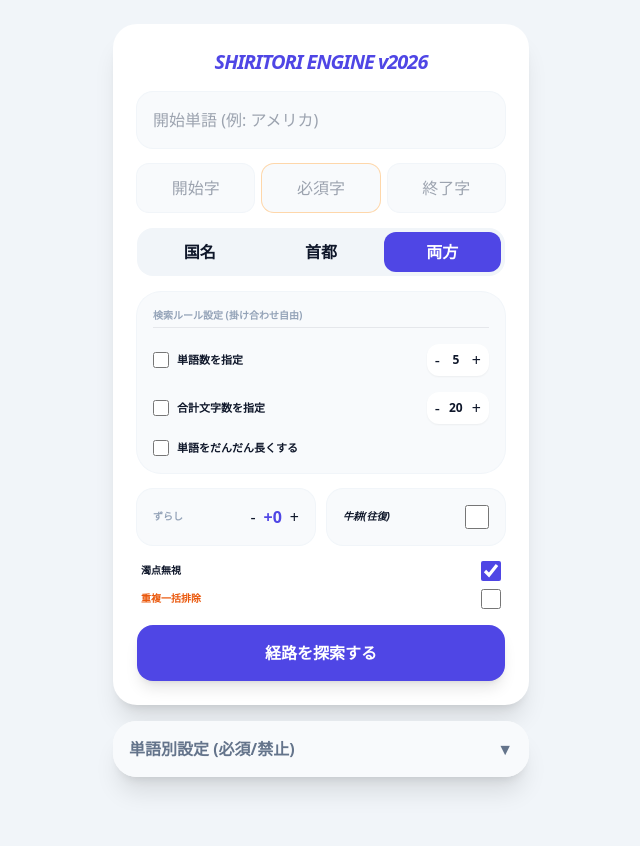
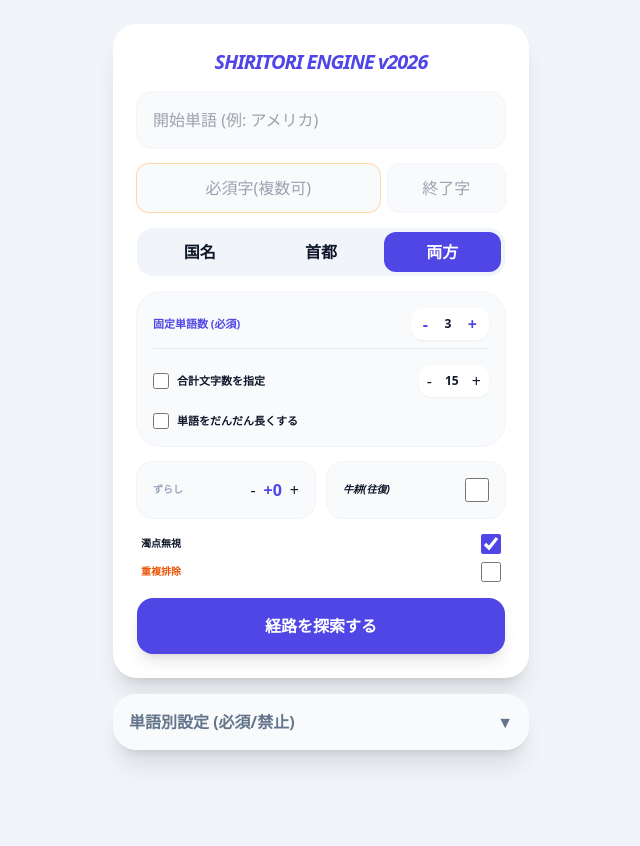
Before and after one commit to xjrstjrwvg-commits/pyongyang-, a Flask app: page / in a window 1280 px wide. Shown: the top 846 px of the page, without its empty margins (319-959 px from the left). After the commit the page ends 765 px from the top, so only its background shows below. Run offline with Flask 3, Linux system fonts and the light colour scheme; some libraries are stand-ins or nearby versions.

Commit message:
index.html

```diff
--- a/templates/index.html
+++ b/templates/index.html
@@ -2,14 +2,14 @@
 <html lang="ja">
 <head>
     <meta charset="UTF-8">
-    <meta name="viewport" content="width=device-width, initial-scale=1.0, maximum-scale=1.0, user-scalable=no">
+    <meta name="viewport" content="width=device-width, initial-scale=1.0, maximum-scale=1.0, user-scalable=no text-align: center">
     <title>極・しりとり v2026</title>
     <script src="https://cdn.tailwindcss.com"></script>
     <style>
         input, select, button { font-size: 16px !important; }
         .tab-active { background-color: #4f46e5; color: white; }
-        .word-must { background-color: #3b82f6 !important; color: white !important; border-color: #2563eb !important; }
-        .word-ban { background-color: #ef4444 !important; color: white !important; text-decoration: line-through; border-color: #dc2626 !important; }
+        .word-must { background-color: #3b82f6 !important; color: white !important; }
+        .word-ban { background-color: #ef4444 !important; color: white !important; text-decoration: line-through; }
     </style>
 </head>
 <body class="bg-slate-100 text-slate-900 pb-20 font-sans">
@@ -20,8 +20,8 @@
             <input id="sw" oninput="toK(this)" placeholder="開始単語 (例: アメリカ)" class="w-full p-4 bg-slate-50 rounded-2xl ring-1 ring-slate-100 outline-none">
 
             <div class="grid grid-cols-3 gap-2">
-                <input id="sc" oninput="toK(this)" placeholder="開始字" class="p-3 bg-slate-50 rounded-xl text-center outline-none ring-1 ring-slate-100">
-                <input id="mc" oninput="toK(this)" placeholder="必須字" class="p-3 bg-slate-50 rounded-xl text-center outline-none ring-1 ring-orange-200">
+                <input id="sc" oninput="toK(this)" placeholder="開始字" class="hidden p-3 bg-slate-50 rounded-xl text-center outline-none ring-1 ring-slate-100">
+                <input id="mc" oninput="toK(this)" placeholder="必須字(複数可)" class="col-span-2 p-3 bg-slate-50 rounded-xl text-center outline-none ring-1 ring-orange-200">
                 <input id="ec" oninput="toK(this)" placeholder="終了字" class="p-3 bg-slate-50 rounded-xl text-center outline-none ring-1 ring-slate-100">
             </div>
 
@@ -31,20 +31,23 @@
                 <button onclick="setCat('both')" id="cat-both" class="cat-btn tab-active text-[10px] font-bold py-2 rounded-xl">両方</button>
             </div>
 
-            <!-- 独立ルール設定 -->
+            <!-- 固定単語数 & 独立ルール -->
             <div class="bg-slate-50 p-4 rounded-3xl ring-1 ring-slate-100 space-y-4 text-left">
-                <p class="text-[10px] font-black text-slate-400 border-b pb-1">検索ルール設定 (掛け合わせ自由)</p>
-                <div class="flex items-center justify-between">
-                    <label class="flex items-center gap-2 cursor-pointer"><input type="checkbox" id="useFixedLen" class="w-4 h-4 accent-indigo-600"><span class="text-[11px] font-bold">単語数を指定</span></label>
-                    <div class="flex items-center gap-2 bg-white px-2 py-1 rounded-xl shadow-sm"><button onclick="adjV('fixedLenVal', -1)">-</button><span id="fixedLenVal" class="font-black text-xs w-4 text-center">5</span><button onclick="adjV('fixedLenVal', 1)">+</button></div>
+                <div class="flex items-center justify-between border-b pb-2">
+                    <span class="text-[11px] font-black text-indigo-600">固定単語数 (必須)</span>
+                    <div class="flex items-center gap-2 bg-white px-2 py-1 rounded-xl shadow-sm">
+                        <button onclick="adjV('fixedLenVal', -1)" class="font-bold text-indigo-600 px-1">-</button>
+                        <span id="fixedLenVal" class="font-black text-xs w-4 text-center">3</span>
+                        <button onclick="adjV('fixedLenVal', 1)" class="font-bold text-indigo-600 px-1">+</button>
+                    </div>
                 </div>
+
                 <div class="flex items-center justify-between">
                     <label class="flex items-center gap-2 cursor-pointer"><input type="checkbox" id="useTotalChars" class="w-4 h-4 accent-indigo-600"><span class="text-[11px] font-bold">合計文字数を指定</span></label>
-                    <div class="flex items-center gap-2 bg-white px-2 py-1 rounded-xl shadow-sm"><button onclick="adjV('totalCharsVal', -1)">-</button><span id="totalCharsVal" class="font-black text-xs w-4 text-center">20</span><button onclick="adjV('totalCharsVal', 1)">+</button></div>
+                    <div class="flex items-center gap-2 bg-white px-2 py-1 rounded-xl shadow-sm"><button onclick="adjV('totalCharsVal', -1)">-</button><span id="totalCharsVal" class="font-black text-xs w-6 text-center">15</span><button onclick="adjV('totalCharsVal', 1)">+</button></div>
                 </div>
-                <label class="flex items-center justify-between cursor-pointer">
-                    <div class="flex items-center gap-2"><input type="checkbox" id="useIncreasing" class="w-4 h-4 accent-indigo-600"><span class="text-[11px] font-bold">単語をだんだん長くする</span></div>
-                </label>
+
+                <label class="flex items-center gap-2 cursor-pointer"><input type="checkbox" id="useIncreasing" class="w-4 h-4 accent-indigo-600"><span class="text-[11px] font-bold">単語をだんだん長くする</span></label>
             </div>
 
             <div class="grid grid-cols-2 gap-3">
@@ -56,7 +59,7 @@
 
             <div class="space-y-2 px-1">
                 <label class="flex justify-between items-center text-[10px] font-bold"><span>濁点無視</span><input type="checkbox" id="vo" checked class="w-5 h-5 accent-indigo-600"></label>
-                <label class="flex justify-between items-center text-[10px] font-bold text-orange-600"><span>重複一括排除</span><input type="checkbox" id="ex" class="w-5 h-5 accent-orange-600"></label>
+                <label class="flex justify-between items-center text-[10px] font-bold text-orange-600"><span>重複排除</span><input type="checkbox" id="ex" class="w-5 h-5 accent-orange-600"></label>
             </div>
 
             <button onclick="runSearch()" id="runBtn" class="w-full bg-indigo-600 text-white font-black py-4 rounded-2xl shadow-lg">経路を探索する</button>
@@ -64,7 +67,7 @@
 
         <div class="bg-white rounded-3xl shadow-xl overflow-hidden text-left">
             <button onclick="toggleWords()" class="w-full p-4 flex justify-between items-center font-bold text-slate-500 bg-slate-50"><span>単語別設定 (必須/禁止)</span><span id="arrow">▼</span></button>
-            <div id="wordBoard" class="hidden p-4 border-t"><input id="wordSearch" oninput="renderWordList()" placeholder="検索..." class="w-full p-2 mb-3 bg-slate-100 rounded-lg text-xs outline-none"><div id="wordList" class="flex flex-wrap gap-1 max-h-48 overflow-y-auto"></div></div>
+            <div id="wordBoard" class="hidden p-4 border-t"><input id="wordSearch" oninput="renderWordList()" placeholder="絞り込み..." class="w-full p-2 mb-3 bg-slate-100 rounded-lg text-xs outline-none"><div id="wordList" class="flex flex-wrap gap-1 max-h-48 overflow-y-auto"></div></div>
         </div>
 
         <div id="resCount" class="text-center text-[10px] font-bold text-slate-400"></div>
@@ -89,9 +92,8 @@
         async function runSearch() {
             const btn = document.getElementById('runBtn'); btn.disabled = true; btn.innerText = "探索中...";
             const payload = {
-                start_word: document.getElementById('sw').value, start_char: document.getElementById('sc').value, must_char: document.getElementById('mc').value,
-                category: currentCat, shift_count: shiftCount,
-                use_fixed_len: document.getElementById('useFixedLen').checked, fixed_len_val: parseInt(document.getElementById('fixedLenVal').innerText),
+                start_word: document.getElementById('sw').value, must_char: document.getElementById('mc').value, category: currentCat, shift_count: shiftCount,
+                fixed_len_val: parseInt(document.getElementById('fixedLenVal').innerText),
                 use_total_chars: document.getElementById('useTotalChars').checked, total_chars_val: parseInt(document.getElementById('totalCharsVal').innerText),
                 use_increasing: document.getElementById('useIncreasing').checked,
                 is_gyukou: document.getElementById('gk').checked, ignore_voiced: document.getElementById('vo').checked, exclude_conjugate: document.getElementById('ex').checked, word_configs: wordConfigs
@@ -104,9 +106,9 @@
                 div.innerHTML = `<div class="text-sm font-bold text-slate-700">${text}</div><div class="flex justify-between items-center text-[9px] text-slate-400"><span>計 ${route.join("").length}字 / ${route.length}語</span><button onclick="copy('${text}')" class="bg-indigo-50 text-indigo-600 px-2 py-1 rounded-md font-bold">コピー</button></div>`;
                 container.appendChild(div);
             });
-            document.getElementById('resCount').innerText = `${data.count} 件ヒット`; btn.disabled = false; btn.innerText = "経路を探索する";
+            document.getElementById('resCount').innerText = `${data.count} 件`; btn.disabled = false; btn.innerText = "経路を探索する";
         }
-        function copy(t) { navigator.clipboard.writeText(t); alert("コピーしました！"); }
+        function copy(t) { navigator.clipboard.writeText(t); alert("コピー！"); }
     </script>
 </body>
 </html>
```
